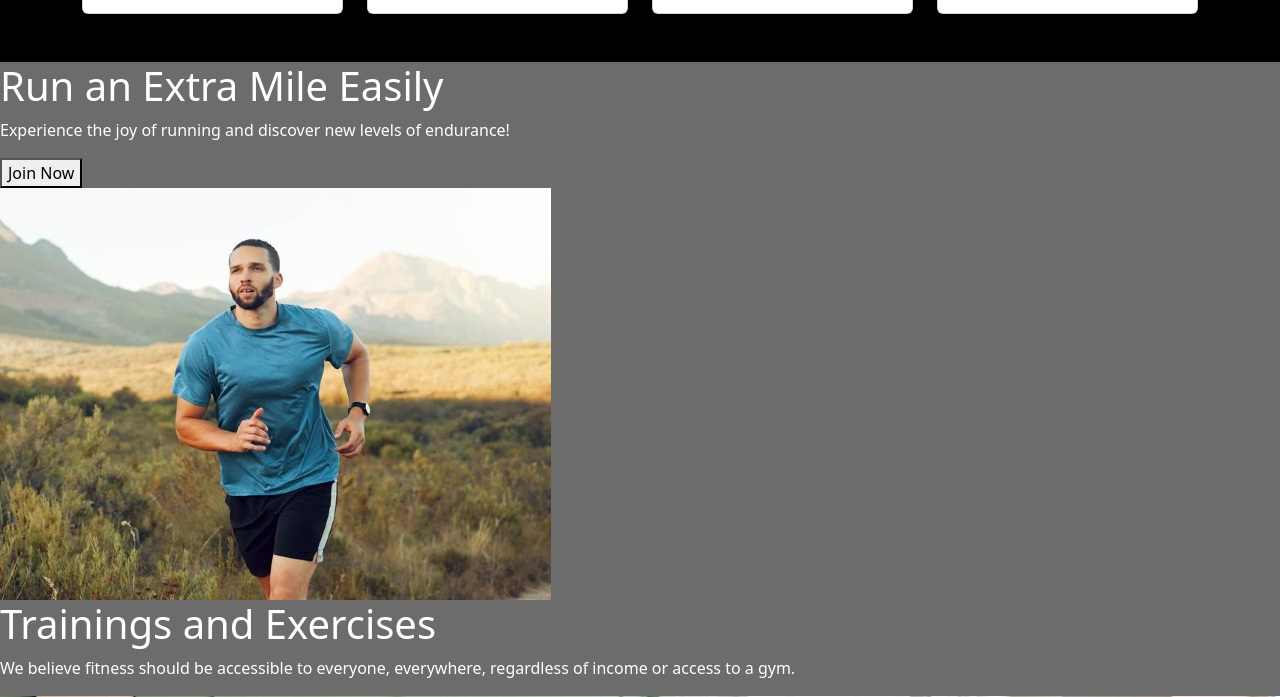
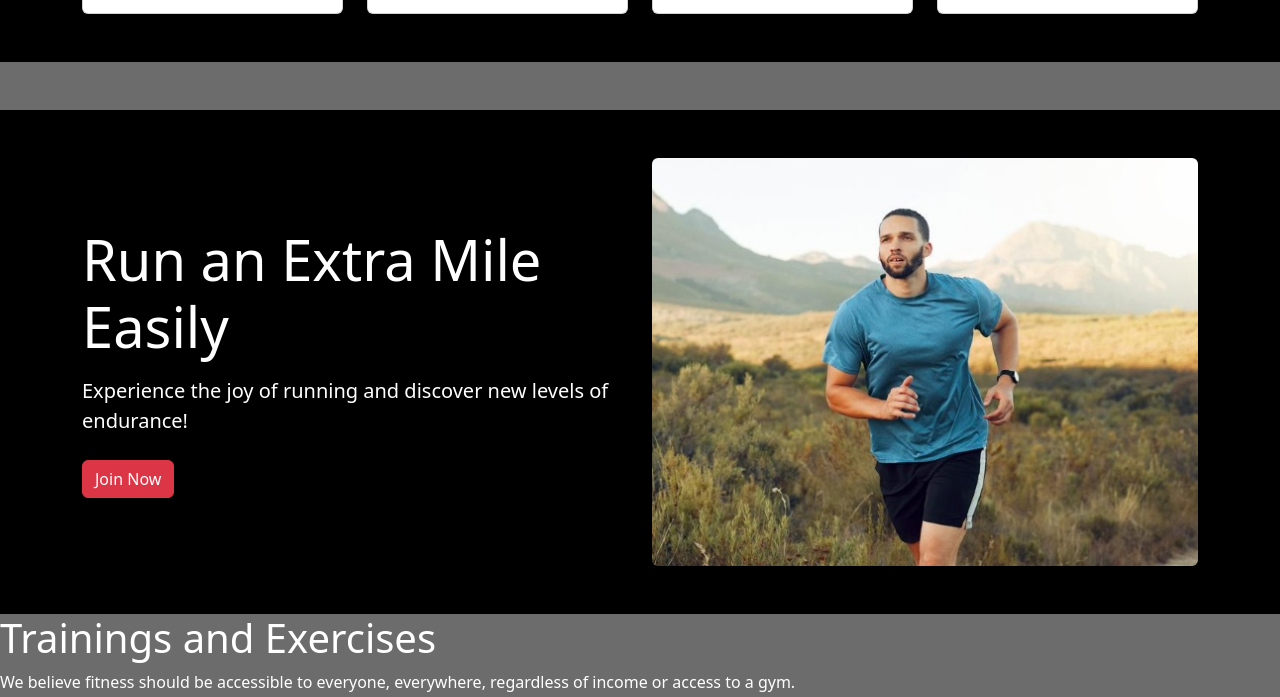
Before and after one commit to muntasir-smm/mswdb3-a2-bootstrap, a plain HTML site: page index.html in a window 1280 px wide. Shown: the part 1331-2028 px from the top of the page. Drawn offline with nearby package versions, Linux system fonts and the light colour scheme.

Commit message:
Run Extra Section Done

```diff
--- a/index.html
+++ b/index.html
@@ -34,7 +34,7 @@
   </head>
 
   <body data-bs-spy="scroll" data-bs-target="#navbarNav" data-bs-offset="70">
-    <header class="header mb-5">
+    <header class="header">
       <!-- Navbar Section -->
       <nav class="navbar navbar-expand-lg bg-danger-subtle fixed-top">
         <div class="container-fluid">
@@ -158,9 +158,9 @@
     <!-- Main Section -->
     <main>
       <!-- Change Your Habits Section -->
-      <section class="habitsContainer text-center bg-black py-5">
+      <section class="habitsContainer text-center bg-black py-5 my-5">
         <div class="container">
-          <h1 class="habitTitle display-4 mb-3 ">Change Your Habits</h1>
+          <h1 class="habitTitle display-4 mb-3">Change Your Habits</h1>
           <p class="habitSubTitle lead mb-5">
             Transform your life by adopting healthy habits that last!
           </p>
@@ -238,16 +238,28 @@
       </section>
 
       <!-- Run an Extra Mile Section -->
-      <section class="runContainer">
-        <div class="runText">
-          <h1 class="runTitle">Run an Extra Mile Easily</h1>
-          <p class="runSubTitle">
-            Experience the joy of running and discover new levels of endurance!
-          </p>
-          <button class="btnRed">Join Now</button>
-        </div>
-        <div class="runImage">
-          <img src="./images/run.jpg" alt="Extra Run Image" />
+      <section class="runContainer bg-black text-white py-5">
+        <div class="container">
+          <div class="row align-items-center">
+            <!-- Text Section -->
+            <div class="col-lg-6 col-md-12 text-start mb-4 mb-lg-0">
+              <h1 class="display-4 mb-3">Run an Extra Mile Easily</h1>
+              <p class="lead mb-4">
+                Experience the joy of running and discover new levels of
+                endurance!
+              </p>
+              <button class="btn btn-danger">Join Now</button>
+            </div>
+
+            <!-- Image Section -->
+            <div class="col-lg-6 col-md-12 text-center">
+              <img
+                src="./images/run.jpg"
+                alt="Extra Run Image"
+                class="img-fluid rounded shadow w-100 w-md-75 w-lg-100"
+              />
+            </div>
+          </div>
         </div>
       </section>
 
```
